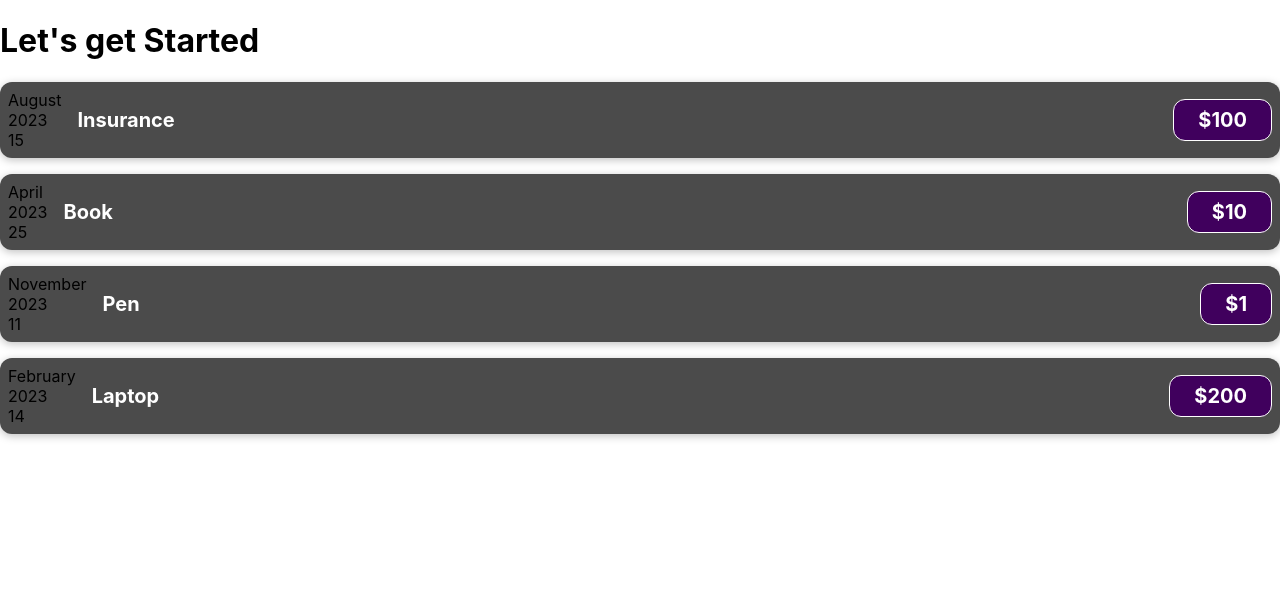
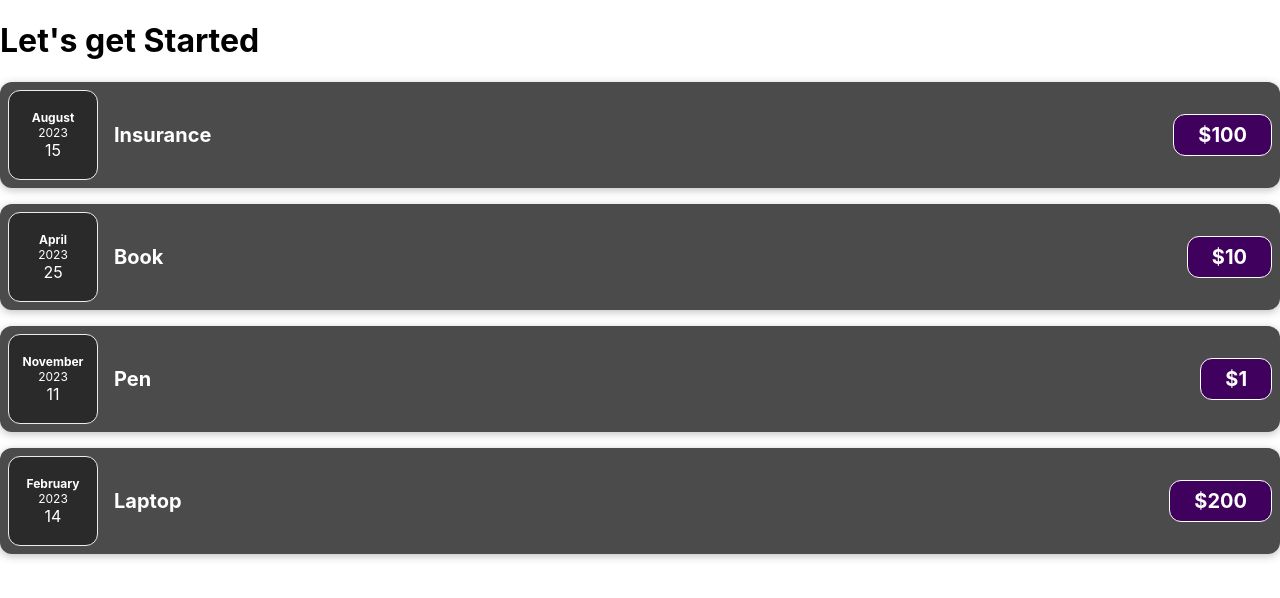
Before and after one commit to vaibhavj20/Sharpener-React, a React (Create React App) app: page / in a window 1280 px wide. Shown: the top 598 px of the page. Built offline with nearby package versions, Linux system fonts and the light colour scheme.

Commit message:
Splitting and wrapping the components

```diff
--- a/src/components/ExpenseItem.js
+++ b/src/components/ExpenseItem.js
@@ -1,30 +1,10 @@
 import "./ExpenseItem.css";
-const months = [
-  "January",
-  "February",
-  "March",
-  "April",
-  "May",
-  "June",
-  "July",
-  "August",
-  "September",
-  "October",
-  "November",
-  "December",
-];
+import ExpenseDate from "./ExpenseDate";
+
 function ExpenseItem(props) {
-  const month = months[props.date.getMonth()];
-  const year = props.date.getFullYear();
-  const date = props.date.getDate();
-
   return (
     <div className="expense-item">
-      <div>
-        <div>{month}</div>
-        <div>{year}</div>
-        <div>{date}</div>
-      </div>
+      <ExpenseDate date={props.date}></ExpenseDate>
       <div className="expense-item__description">
         <h2>{props.title}</h2>
         <div className="expense-item__price">${props.price}</div>
```
